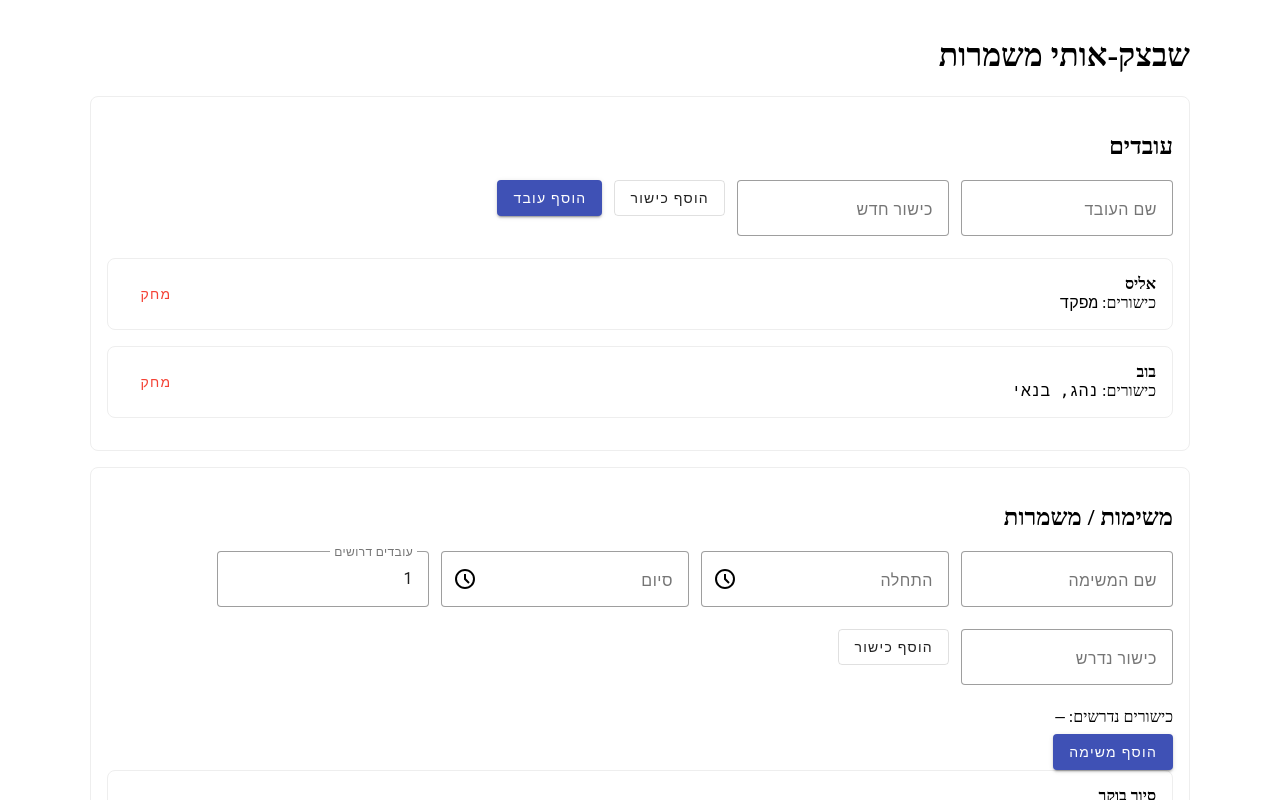
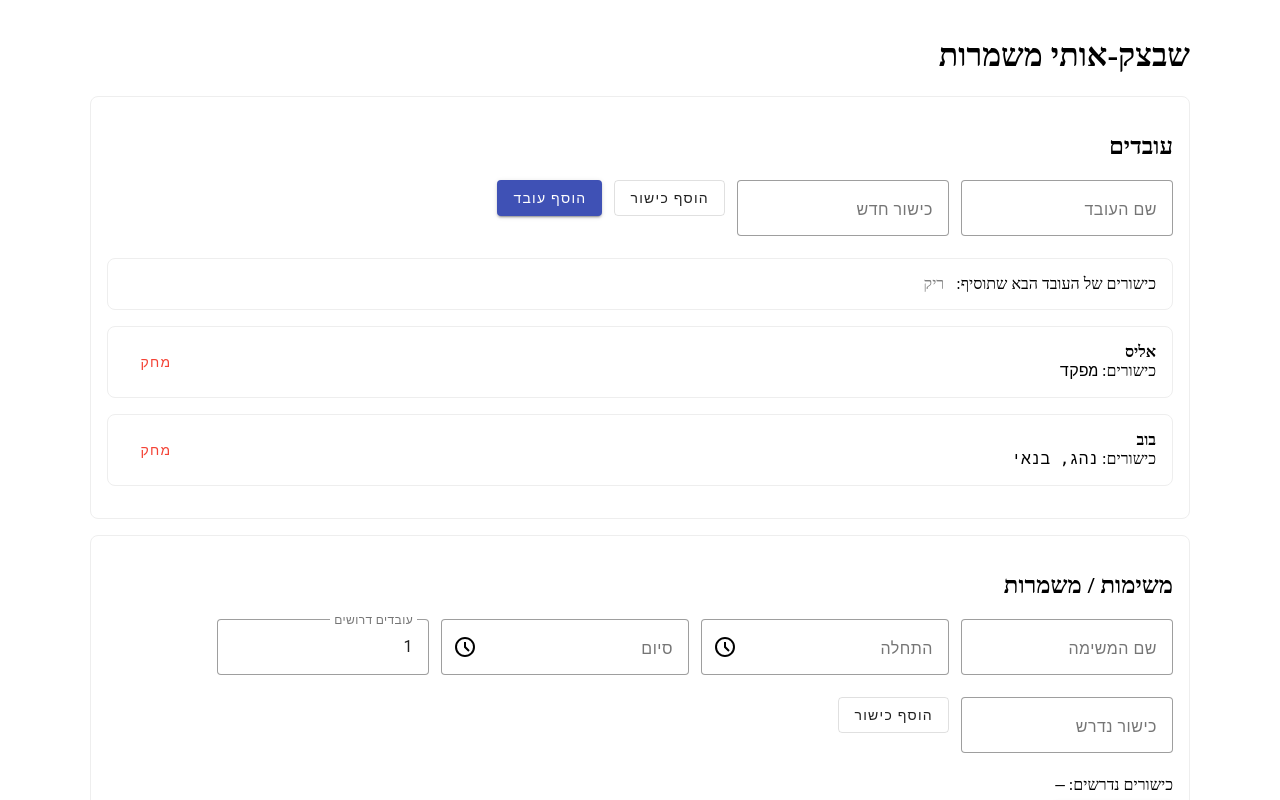
Before and after one commit to evyatarge/shift-planner, an Angular app: page / in a window 1280 px wide. Shown: the top 800 px of the page. Built offline with nearby package versions, Linux system fonts and the light colour scheme.

Commit message:
skills added to view

```diff
--- a/src/app/components/employees/employees-editor.component.html
+++ b/src/app/components/employees/employees-editor.component.html
@@ -12,8 +12,24 @@
 
   <button mat-raised-button color="primary" (click)="addEmployee()">הוסף עובד</button>
 </div>
-
-<div class="card" *ngFor="let e of employees">
+<!-- temporary skills - for the next employee to add -->
+<span class="card flex">
+  כישורים של העובד הבא שתוסיף:
+  @for (skill of tempSkills; track $index) {
+    <span class="mono">
+      {{skill}}
+      @if ($index !== tempSkills.length-1) {
+        <span>,</span>
+      }
+    </span>
+  }
+  @if (tempSkills.length === 0) {
+    <span style="color: gray;">ריק</span>
+  }
+</span>
+<!-- employees  -->
+@for (e of employees; track $index) {
+<div class="card">
   <div class="flex" style="align-items:center; justify-content:space-between">
     <div>
       <strong>{{ e.name }}</strong>
@@ -22,3 +38,4 @@
     <button mat-button color="warn" (click)="remove(e)">מחק</button>
   </div>
 </div>
+}
```
